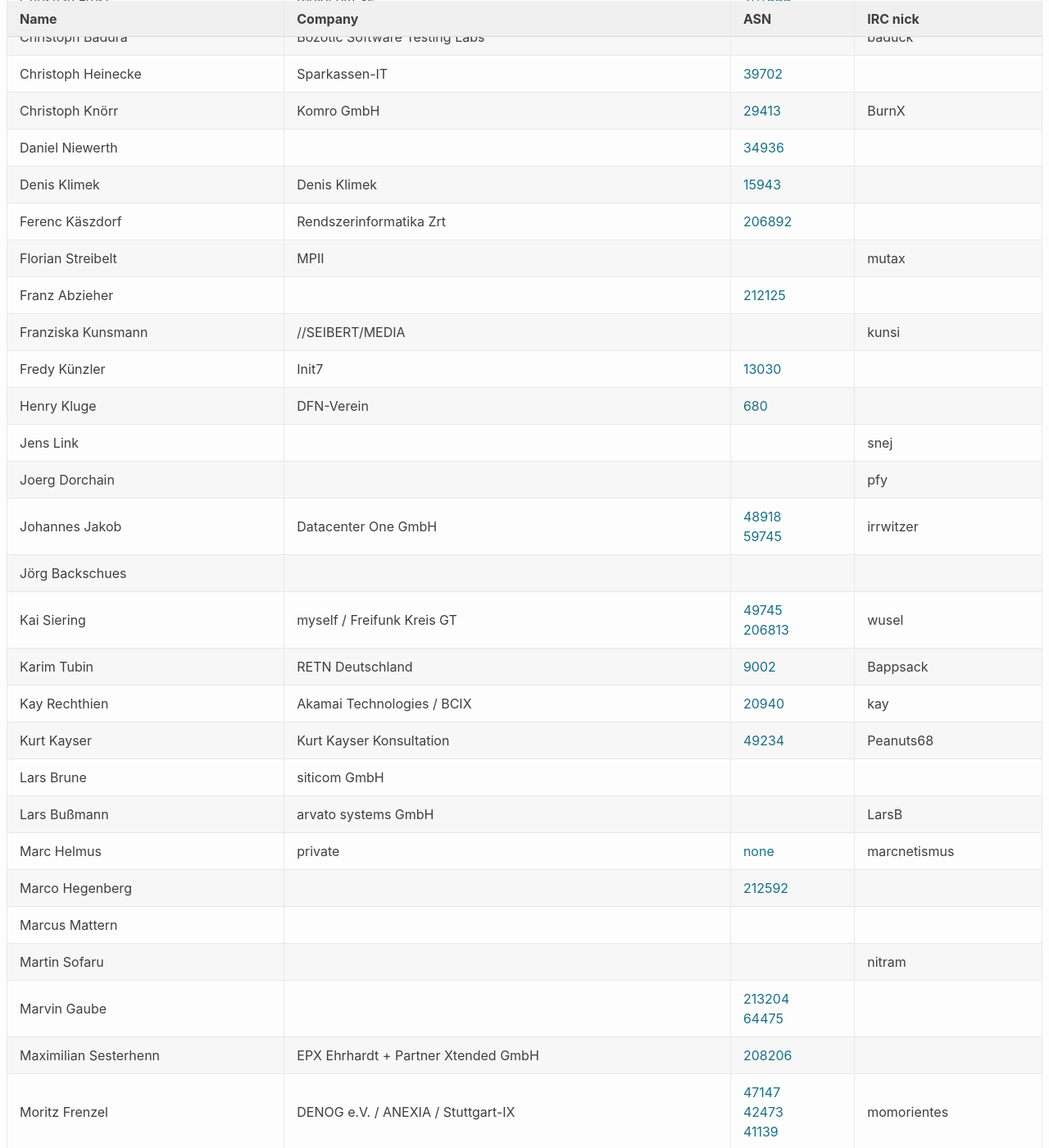
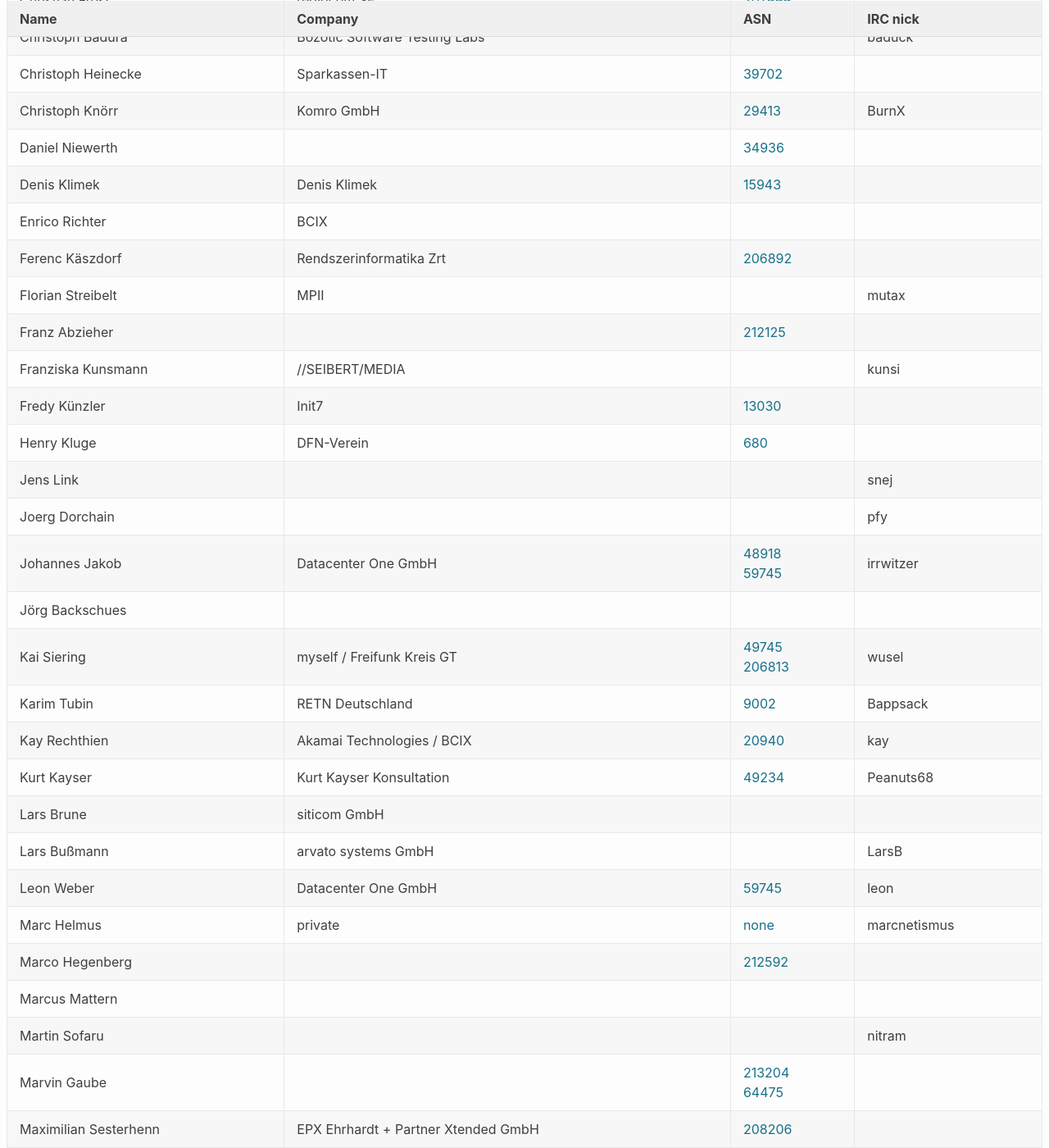
Before and after one commit to denog/pretix-attendeelist, a Jekyll site: the page built from meetup_2021_02/index.markdown, in a window 1280 px wide and 1400 px high, scrolled down 754 px. Shown: the whole window at 82% size. Built offline with Jekyll 4.4.1, drawn with Linux system fonts in a browser that asks for light colours.

Commit message:
Latest data: Wed Apr 14 09:35:30 UTC 2021

```diff
--- a/_data/attendees_meetup_2021-02.json
+++ b/_data/attendees_meetup_2021-02.json
@@ -120,6 +120,12 @@
     "asn": "15943"
   },
   {
+    "name": "Enrico Richter",
+    "company": "BCIX",
+    "irc": null,
+    "asn": null
+  },
+  {
     "name": "Ferenc Käszdorf",
     "company": "Rendszerinformatika Zrt",
     "irc": null,
@@ -214,6 +220,12 @@
     "company": "arvato systems GmbH",
     "irc": "LarsB",
     "asn": null
+  },
+  {
+    "name": "Leon Weber",
+    "company": "Datacenter One GmbH",
+    "irc": "leon",
+    "asn": "59745"
   },
   {
     "name": "Marc Helmus",
```
